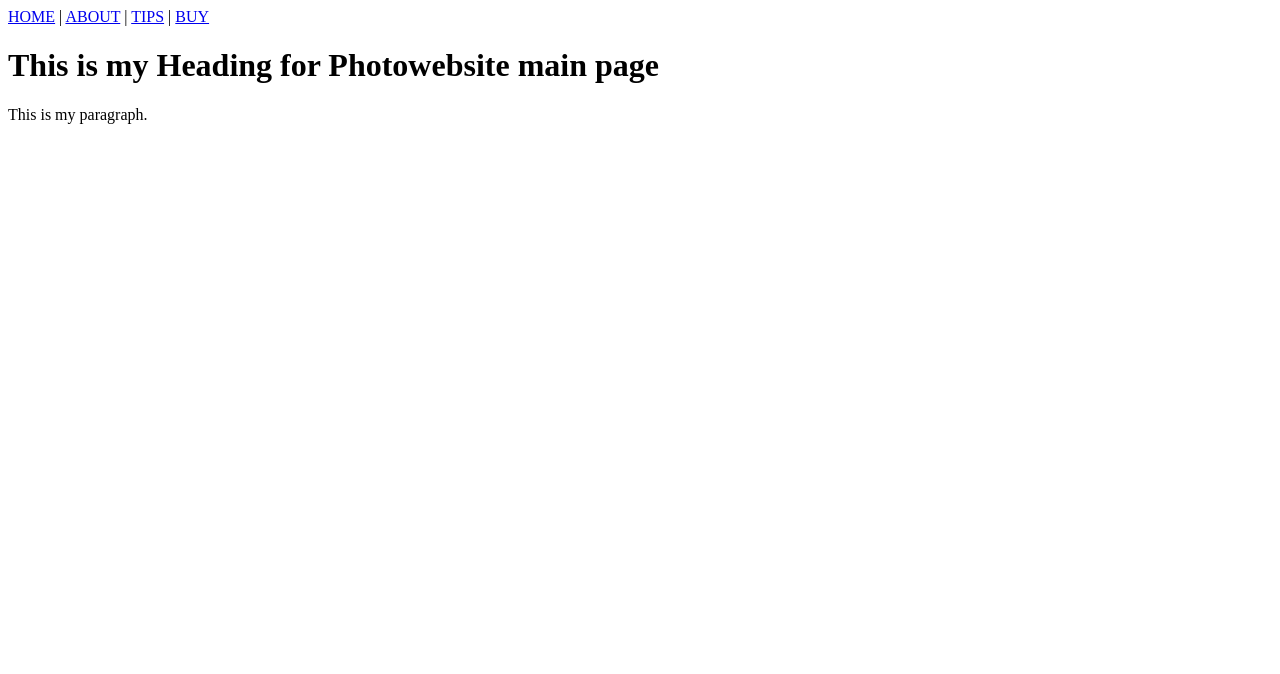
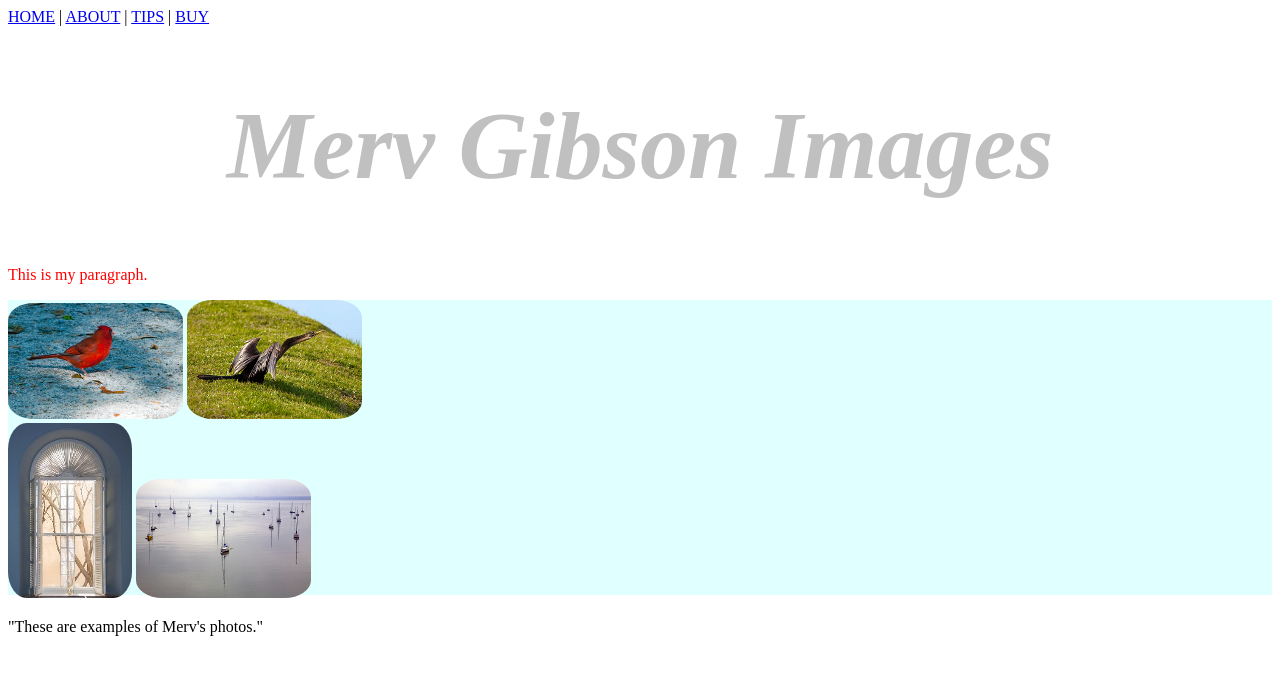
Before and after one commit to a1g0git/PhotoWebsite, a plain HTML site: page index.html in a window 1280 px wide. Drawn offline with Linux system fonts and the light colour scheme.

Commit message:
center h1

```diff
--- a/css/style.css
+++ b/css/style.css
@@ -1,3 +1,32 @@
 #test{
     color:red;
 }
+
+h1{
+    font-size: 96px;
+    font-family: serif;
+    font-style: italic;
+    text-align: center;
+    color: silver;
+    text-shadow:18%;
+}
+#mainpageDiv{
+    background-color: lightcyan;
+    width: 100%;
+    height: 295px;
+    align-content: center;
+}
+
+.mainimages1 {
+        align-items: center;
+}
+    .frontimages {
+        border-radius: 15%;
+        align-items: center;
+
+    }
+.page1span {
+    background-color:antiquewhite;
+    height: 90px;
+    width: 100;
+}
--- a/index.html
+++ b/index.html
@@ -2,15 +2,31 @@
 <html>
 <head>
     <title> Page Title</title>
+    <link rel="stylesheet" href="css/style.css">
     </head>
 <body>
     <nav>
-   <a href="/index/">HOME</a> |
-   <a href="/about/">ABOUT</a> |
-   <a href="/tips/">TIPS</a> |
-   <a href="buy/">BUY</a>
+   <a href="#">HOME</a> |
+   <a href="about.html">ABOUT</a> |
+   <a href="/tips.html/">TIPS</a> |
+   <a href="http://mervgibsonimages.com">BUY</a>
 </nav>
-    <h1>This is my Heading for Photowebsite main page</h1>
-    <p>This is my paragraph.</p>
+
+    <h1>Merv Gibson Images</h1>
+    <p id="test">This is my paragraph.</p>
+
+    <div id="mainpageDiv">
+        <div class="mainimages1">
+            <img class="frontimages" src="images/cardinal.jpeg">
+            <img class="frontimages" src="images/anhinga.jpeg">
+        </div>
+
+        <div class="mainimages1">
+                <img class="frontimages" src="images/window.jpeg">
+            <img class="frontimages" src="images/boat.jpeg">
+    </div>
+   <span class="page1span"><p>"These are examples of Merv's photos."</p></span>
+    </div>
+
     </body>
 </html>
```
